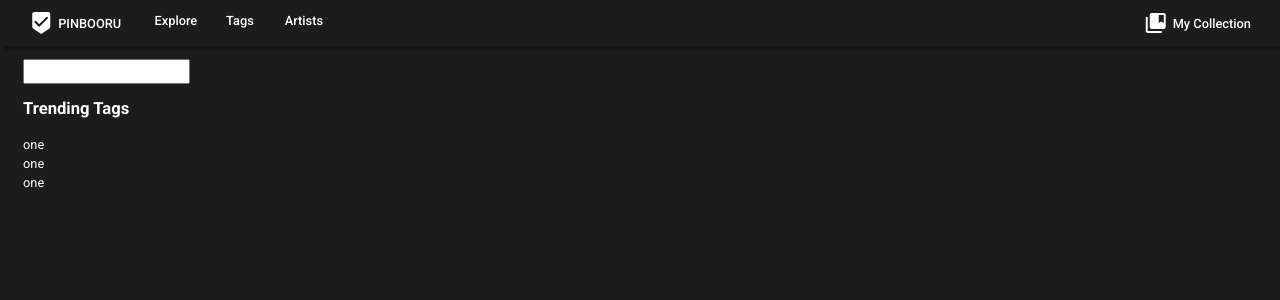
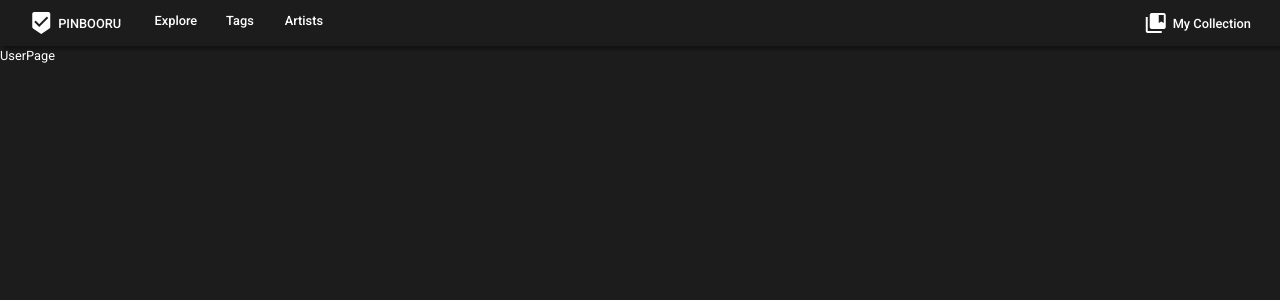
Before and after one commit to paolo-jpl/pinbooru, a React (Vite) app: page /u/1 in a window 1280 px wide. Shown: the top 300 px of the page. Built offline with nearby package versions, Linux system fonts and the light colour scheme.

Commit message:
add temp routes and moved down sidebar to child components

```diff
--- a/src/App.tsx
+++ b/src/App.tsx
@@ -4,10 +4,10 @@ import Login from './Login';
 import ImgPage from './ImgPage';
 import ImgCollection from './ImgCollection';
 import Navbar from './minor_components/Navbar';
-import Sidebar from './minor_components/Sidebar';
 import PrivateRoute from './minor_components/PrivateRoute'
 import { useLocation } from "react-router-dom";
 import './App.css'
+import UserPage from './UserPage';
 
 function App() {
   const location = useLocation();
@@ -16,17 +16,15 @@ function App() {
   return (
     <div className='content'>
       { location.pathname != '/login' ?
-        <>
-          <Navbar/>
-          <Sidebar/>
-        </>
-        : <></>
+        <Navbar/> : <></>
       }
+      {/* TODO: route handler */}
       <Routes>
         <Route path="/" element={<ImgCollection/>}/>
         <Route path="/login" element={<Login/>}/>
         <Route path="/post/:id" element={<ImgPage/>}/>
-        <Route path="/:user/collection" element={<PrivateRoute><ImgCollection/></PrivateRoute>}/>
+        <Route path="/u/:user" element={<UserPage/>}/>
+        <Route path="/u/:user/collection" element={<PrivateRoute><UserPage/></PrivateRoute>}/>
       </Routes>
     </div>
   )
--- a/src/ImgCollection.tsx
+++ b/src/ImgCollection.tsx
@@ -1,7 +1,7 @@
 import { useState, useEffect } from "react";
+import { Link } from "react-router-dom";
+import Sidebar from './minor_components/Sidebar';
 import ImagePreview from "./minor_components/ImagePreview";
-import { Link } from "react-router-dom";
-
 
 export default function ImgCollection(){
   //TODO:sperate Explore and Personal Collection into different components
@@ -19,6 +19,8 @@ export default function ImgCollection(){
   }, []);
 
   return(
+    <>
+      <Sidebar/>
       <main >
         { error?
           <p>Network Error</p>
@@ -29,7 +31,7 @@ export default function ImgCollection(){
           <div className="preview-container">
             {images.map((image) => {
               return (
-              <Link to={`/post/${image.id}`}>
+                <Link key={image.id} to={`/post/${image.id}`}>
                   <ImagePreview image={image}/>
                 </Link>
               )
@@ -37,5 +39,6 @@ export default function ImgCollection(){
           </div>
         }
       </main>
+    </>
   )
 }
--- a/src/ImgPage.tsx
+++ b/src/ImgPage.tsx
@@ -1,5 +1,8 @@
 import { Link, useParams } from "react-router-dom";
 import { useEffect, useState } from "react";
+import { formatDate } from "./util/util";
+
+import Sidebar from './minor_components/Sidebar';
 
 export default function ImgPage(){
   const { id } = useParams();
@@ -17,7 +20,9 @@ export default function ImgPage(){
   }, []);
 
   return(
-    <main>
+    <>
+      <Sidebar/>
+      <main>
       { error?
         <p>Network Error</p>
         :
@@ -51,11 +56,6 @@ export default function ImgPage(){
         // TODO: Similar Images
       }
     </main>
+    </>
   )
 }
-
-function formatDate(timestamp: string){
-  let date = new Date(timestamp);
-  let formattedDate = `${(date.getMonth() + 1)}/${date.getDate()}/${date.getFullYear()}`;
-  return formattedDate;
-}
--- /dev/null
+++ b/src/UserPage.tsx
@@ -0,0 +1,7 @@
+export default function UserPage(){
+  return (
+    <div>
+      UserPage
+    </div>
+  )
+}
```
Lines whose indentation alone changed are shown as unchanged.
